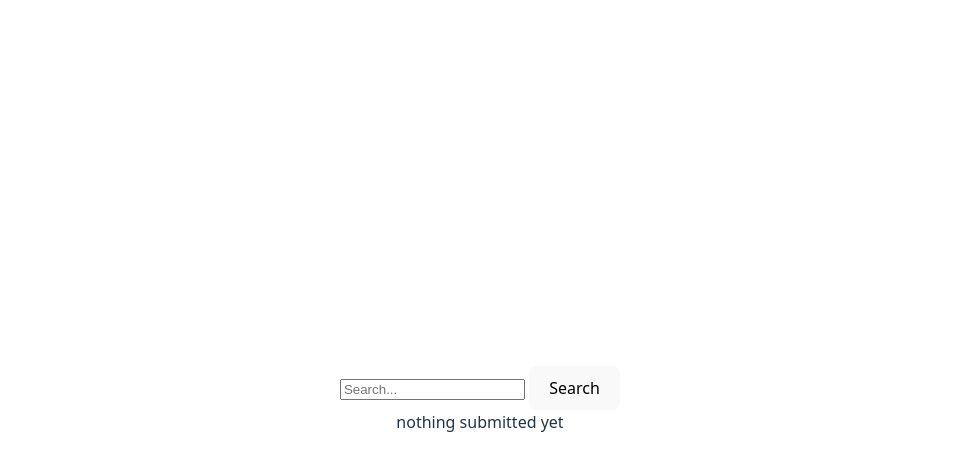
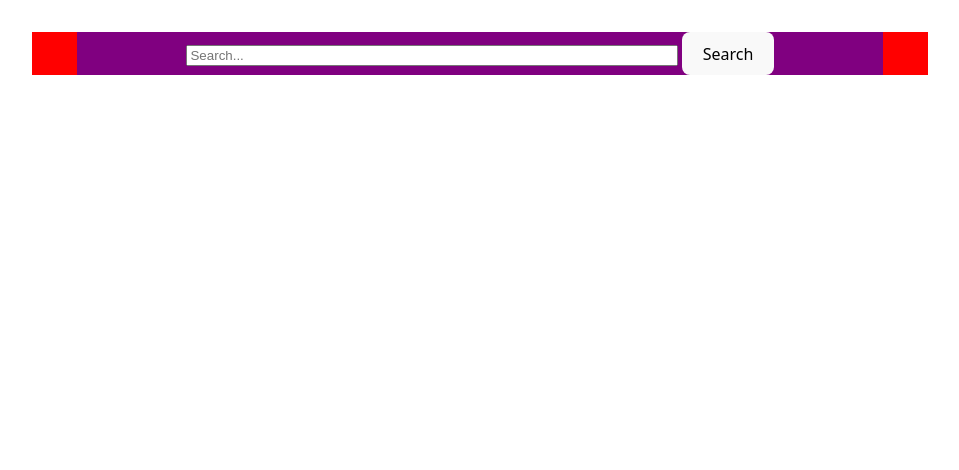
Before and after one commit to spenserlaier/ai-search-engine, a Svelte app in the folder frontend/: page / in a window 1280 px wide. Shown: the top 470 px of the page, without its empty margins (160-1119 px from the left). Built offline with nearby package versions, Linux system fonts and the light colour scheme.

Commit message:
begin tweaking search bar styles

```diff
--- a/frontend/src/App.svelte
+++ b/frontend/src/App.svelte
@@ -87,13 +87,15 @@
 </script>
 
 {#if !submitted}
-    <!-- Landing Page View -->
     <main class="landing">
-        <form on:submit={handleSearch}>
-            <input bind:value={query} placeholder="Search..." />
+        <form class="search-form" on:submit={handleSearch}>
+            <input
+                bind:value={query}
+                class="search-bar"
+                placeholder="Search..."
+            />
             <button type="submit">Search</button>
         </form>
-        nothing submitted yet
     </main>
 {:else}
     <!-- Results View -->
@@ -103,13 +105,15 @@
                 ? "Use Default Results"
                 : "Optimize Query With AI"}
         </button>
-        <div class="search-bar">
-            <form on:submit={handleSearch}>
-                <input bind:value={query} on:input={() => updateQuery(query)} />
-                <button type="submit">Search</button>
-            </form>
-            <!-- Maybe re-trigger search on change or on submit -->
-        </div>
+        <form class="search-form" on:submit={handleSearch}>
+            <input
+                class="search-bar"
+                bind:value={query}
+                on:input={() => updateQuery(query)}
+            />
+            <button type="submit">Search</button>
+        </form>
+        <!-- Maybe re-trigger search on change or on submit -->
 
         <div class="filters">
             <button>All</button>
@@ -142,3 +146,20 @@
         {/if}
     </main>
 {/if}
+
+<style>
+    .landing {
+        background: red;
+        display: flex;
+        align-items: center;
+        justify-content: center;
+    }
+    .search-form {
+        min-width: 90%;
+        background: purple;
+    }
+    .search-bar {
+        min-width: 60%;
+        color: purple;
+    }
+</style>
--- a/frontend/src/app.css
+++ b/frontend/src/app.css
@@ -27,7 +27,6 @@ body {
     display: flex;
     place-items: center;
     min-width: 320px;
-  min-height: 100vh;
 }
 
 h1 {
@@ -40,10 +39,10 @@ h1 {
 }
 
 #app {
-  max-width: 1280px;
     margin: 0 auto;
     padding: 2rem;
     text-align: center;
+    min-width: 70%;
 }
 
 button {
```
Lines whose indentation alone changed are shown as unchanged.
